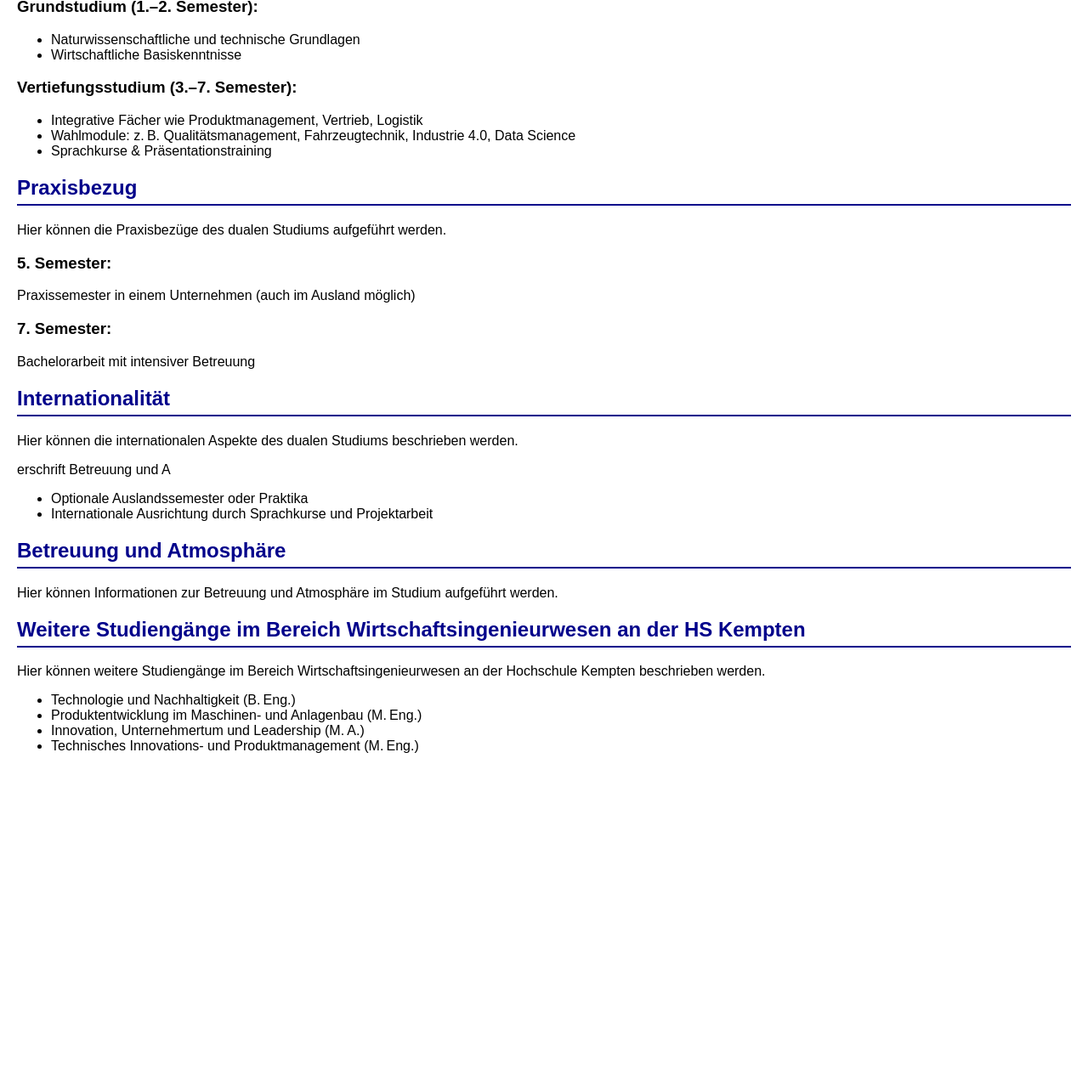
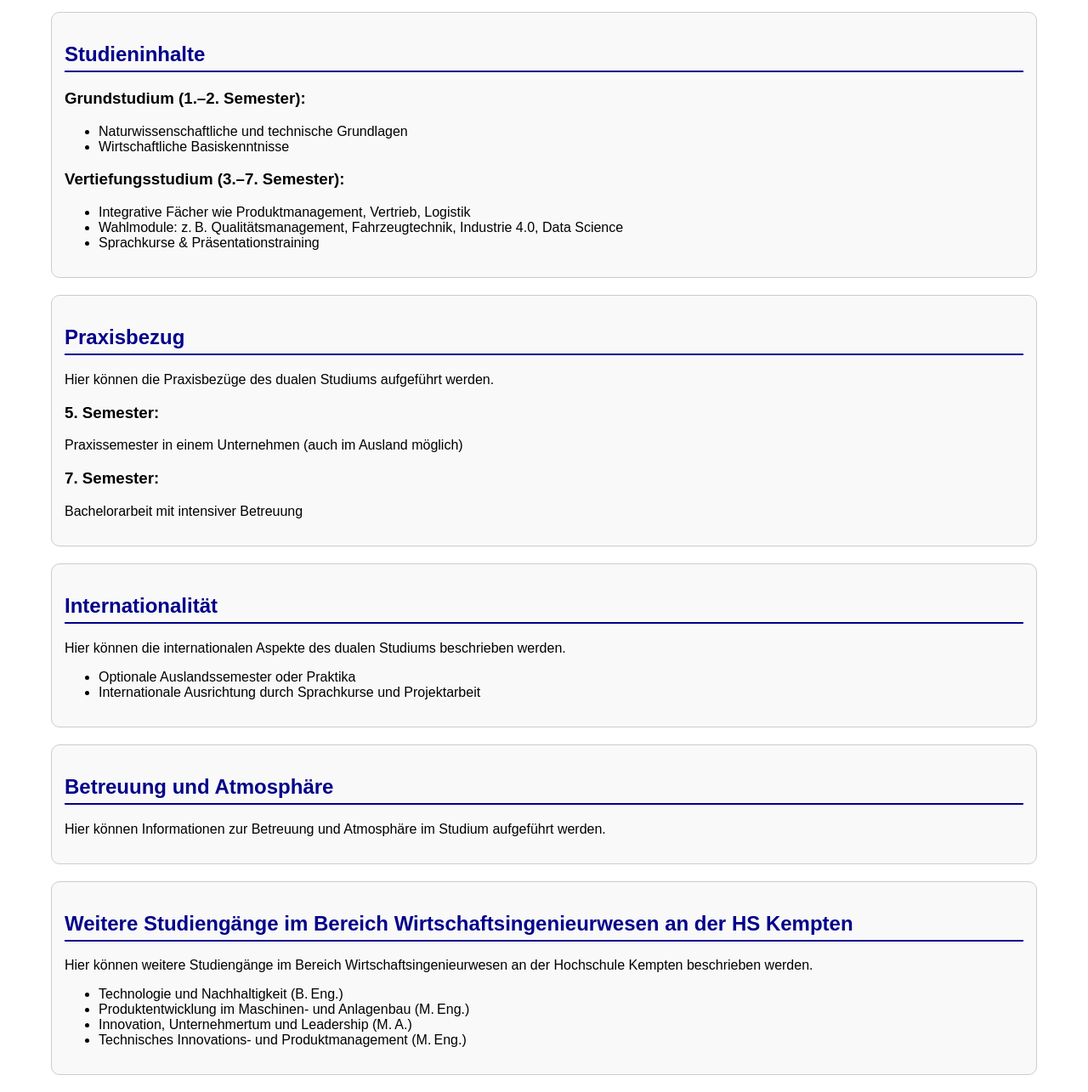
Before and after one commit to jonathanbismor/Test, a plain HTML site: page index.html in a window 1280 px wide. Shown: the part 641-1926 px from the top of the page at 85% size. Before the commit the page ends 1548 px from the top, so only its background shows below. Drawn offline with Linux system fonts and the light colour scheme.

Commit message:
Update index.html

```diff
--- a/index.html
+++ b/index.html
@@ -8,6 +8,7 @@
         body {
             font-family: Arial, sans-serif;
             margin: 20px;
+            padding: 0 40px; /* Increased padding for more indentation */
         }
         form {
             margin-bottom: 20px;
@@ -31,10 +32,18 @@
             border-bottom: 2px solid darkblue;
             padding-bottom: 5px;
         }
+        .subcategory-box {
+            border: 1px solid #ccc;
+            border-radius: 10px;
+            padding: 15px;
+            margin-bottom: 20px;
+            background-color: #f9f9f9;
+        }
     </style>
 </head>
 <body>
     <div class="welcome-banner">Duales Studium Wirtschaftsingenieurwesen</div>
+    <div class="subcategory-box">
         <h2 class="subcategory-title">Überblick</h2>
         <table border="1" style="width: 100%; border-collapse: collapse; margin-bottom: 20px;">
             <thead>
@@ -82,7 +91,8 @@
                 </tr>
             </tbody>
         </table>
-
+    </div>
+    <div class="subcategory-box">
         <h2 class="subcategory-title">Studieninhalte</h2>
         <h3>Grundstudium (1.–2. Semester):</h3>
         <ul>
@@ -95,24 +105,28 @@
             <li>Wahlmodule: z. B. Qualitätsmanagement, Fahrzeugtechnik, Industrie 4.0, Data Science</li>
             <li>Sprachkurse & Präsentationstraining</li>
         </ul>
-
+    </div>
+    <div class="subcategory-box">
         <h2 class="subcategory-title">Praxisbezug</h2>
         <p>Hier können die Praxisbezüge des dualen Studiums aufgeführt werden.</p>
         <h3>5. Semester:</h3>
         <p>Praxissemester in einem Unternehmen (auch im Ausland möglich)</p>
         <h3>7. Semester:</h3>
         <p>Bachelorarbeit mit intensiver Betreuung</p>
-
+    </div>
+    <div class="subcategory-box">
         <h2 class="subcategory-title">Internationalität</h2>
         <p>Hier können die internationalen Aspekte des dualen Studiums beschrieben werden.</p>
-erschrift Betreuung und A    <ul>
+        <ul>
             <li>Optionale Auslandssemester oder Praktika</li>
             <li>Internationale Ausrichtung durch Sprachkurse und Projektarbeit</li>
         </ul>
-
+    </div>
+    <div class="subcategory-box">
         <h2 class="subcategory-title">Betreuung und Atmosphäre</h2>
         <p>Hier können Informationen zur Betreuung und Atmosphäre im Studium aufgeführt werden.</p>
-
+    </div>
+    <div class="subcategory-box">
         <h2 class="subcategory-title">Weitere Studiengänge im Bereich Wirtschaftsingenieurwesen an der HS Kempten</h2>
         <p>Hier können weitere Studiengänge im Bereich Wirtschaftsingenieurwesen an der Hochschule Kempten beschrieben werden.</p>
         <ul>
@@ -121,5 +135,6 @@ erschrift Betreuung und A    <ul>
             <li>Innovation, Unternehmertum und Leadership (M. A.)</li>
             <li>Technisches Innovations- und Produktmanagement (M. Eng.)</li>
         </ul>
+    </div>
 </body>
 </html>
```
Lines whose indentation alone changed are shown as unchanged.
